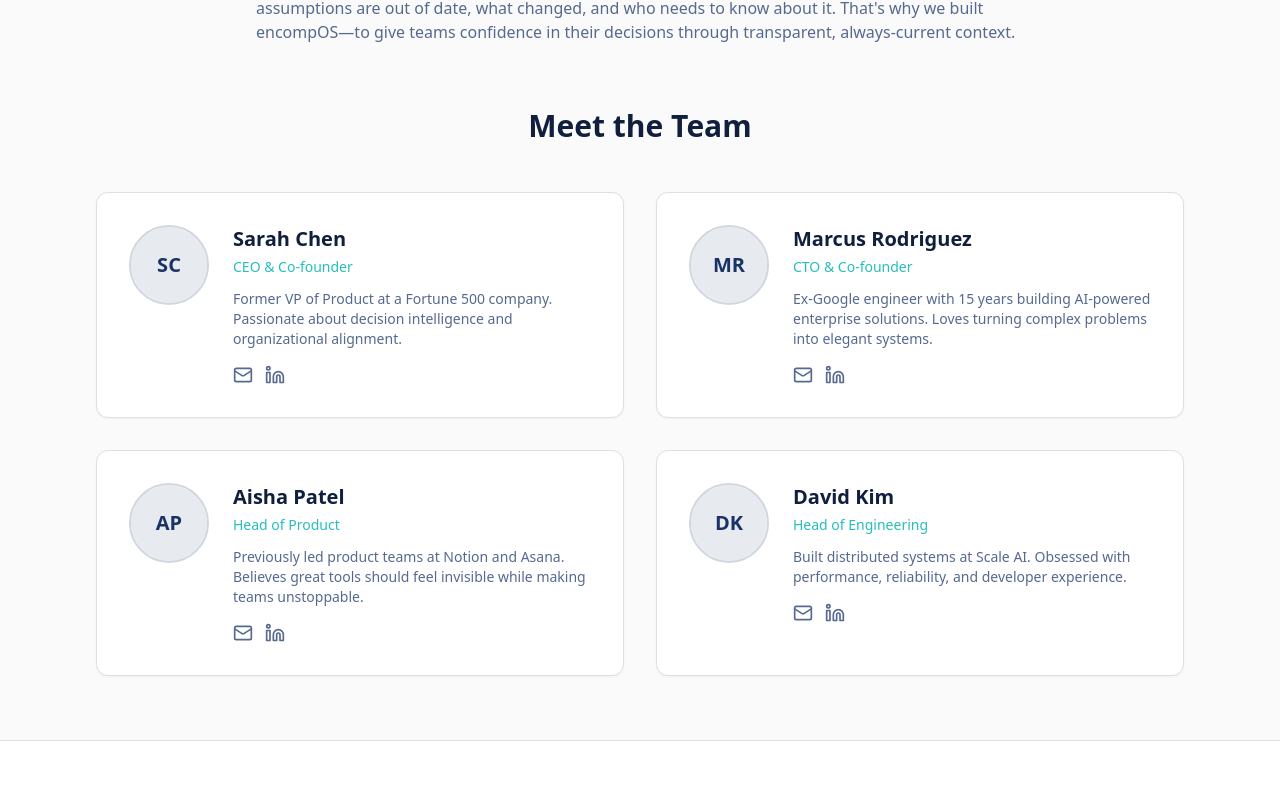
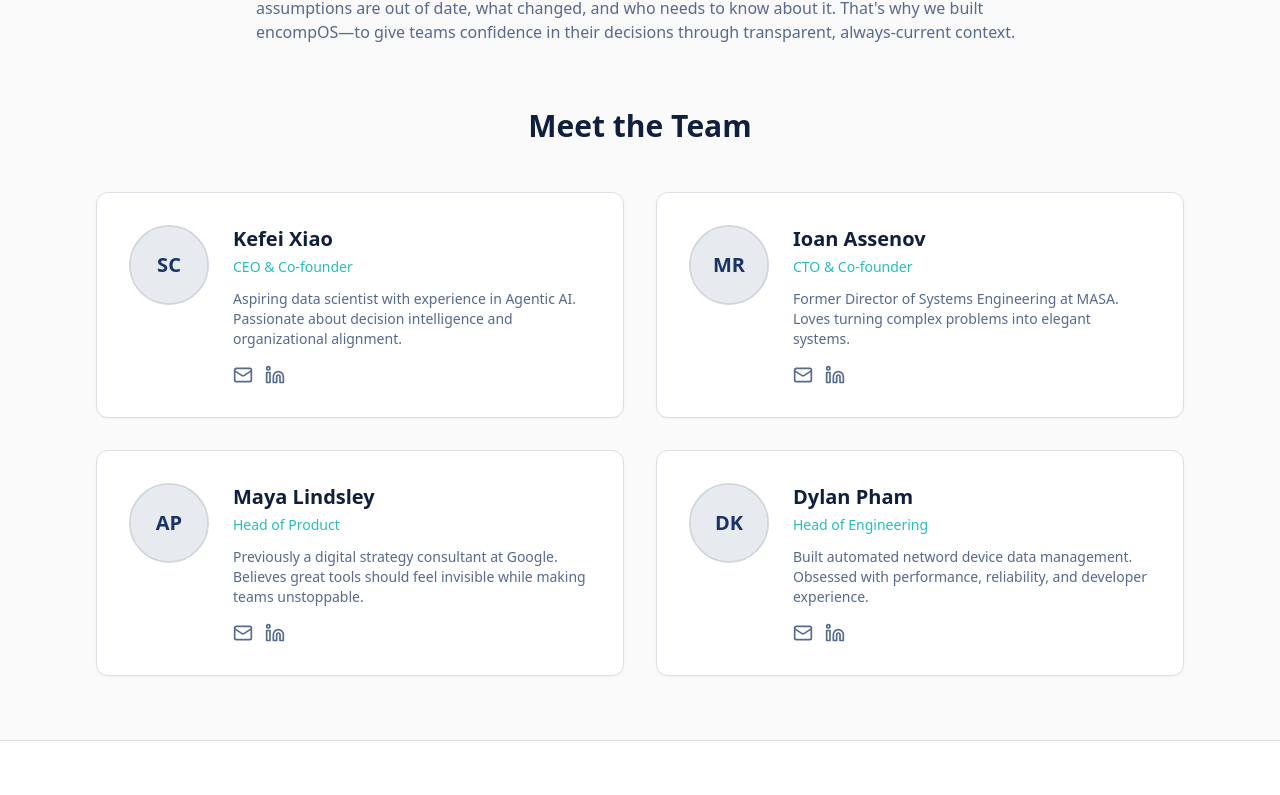
Before and after one commit to ioanassenov/ENTR410-encompOS, a React (Vite) app: page /about in a window 1280 px wide. Shown: the part 492-1287 px from the top of the page. Built offline with nearby package versions, Linux system fonts and the light colour scheme; the HTML template or start-up script is replaced by a standard one.

Commit message:
Add teammember info

```diff
--- a/src/pages/About.tsx
+++ b/src/pages/About.tsx
@@ -7,36 +7,36 @@ import { Mail, Linkedin } from "lucide-react";
 const About = () => {
   const team = [
     {
-      name: "Sarah Chen",
+      name: "Kefei Xiao",
       role: "CEO & Co-founder",
       initials: "SC",
-      bio: "Former VP of Product at a Fortune 500 company. Passionate about decision intelligence and organizational alignment.",
-      email: "sarah@encompos.ai",
+      bio: "Aspiring data scientist with experience in Agentic AI. Passionate about decision intelligence and organizational alignment.",
+      email: "#",
+      linkedin: "https://www.linkedin.com/in/kefei-xiao-971a16329/"
+    },
+    {
+      name: "Ioan Assenov",
+      role: "CTO & Co-founder",
+      initials: "MR",
+      bio: "Former Director of Systems Engineering at MASA. Loves turning complex problems into elegant systems.",
+      email: "#",
       linkedin: "#"
     },
     {
-      name: "Marcus Rodriguez",
-      role: "CTO & Co-founder",
-      initials: "MR",
-      bio: "Ex-Google engineer with 15 years building AI-powered enterprise solutions. Loves turning complex problems into elegant systems.",
-      email: "marcus@encompos.ai",
-      linkedin: "#"
+      name: "Maya Lindsley",
+      role: "Head of Product",
+      initials: "AP",
+      bio: "Previously a digital strategy consultant at Google. Believes great tools should feel invisible while making teams unstoppable.",
+      email: "#",
+      linkedin: "https://www.linkedin.com/in/mayalindsley/"
     },
     {
-      name: "Aisha Patel",
-      role: "Head of Product",
-      initials: "AP",
-      bio: "Previously led product teams at Notion and Asana. Believes great tools should feel invisible while making teams unstoppable.",
-      email: "aisha@encompos.ai",
-      linkedin: "#"
-    },
-    {
-      name: "David Kim",
+      name: "Dylan Pham",
       role: "Head of Engineering",
       initials: "DK",
-      bio: "Built distributed systems at Scale AI. Obsessed with performance, reliability, and developer experience.",
-      email: "david@encompos.ai",
-      linkedin: "#"
+      bio: "Built automated netword device data management. Obsessed with performance, reliability, and developer experience.",
+      email: "#",
+      linkedin: "https://www.linkedin.com/in/dylan-pham-331a98247/"
     }
   ];
 
```
